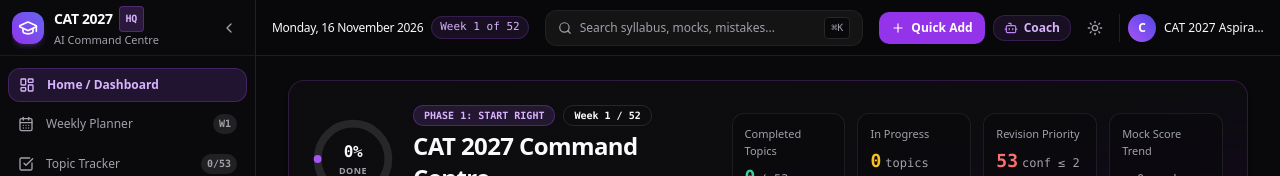
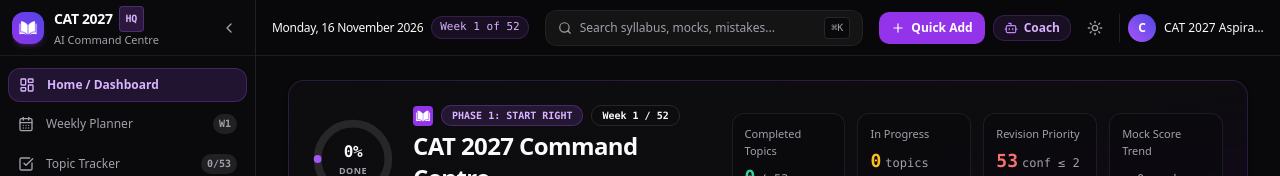
Before and after one commit to sangameshvu/Preparation-tracker, a React (Vite) app: page / in a window 1280 px wide. Shown: the top 176 px of the page. Built offline with nearby package versions, Linux system fonts and the light colour scheme; no server answers.

Commit message:
feat: embed official book logo in sidebar, homepage header, and favicon

```diff
--- a/index.html
+++ b/index.html
@@ -2,7 +2,7 @@
 <html lang="en" class="dark">
   <head>
     <meta charset="UTF-8" />
-    <link rel="icon" type="image/svg+xml" href="/vite.svg" />
+    <link rel="icon" type="image/png" href="/favicon.png" />
     <meta name="viewport" content="width=device-width, initial-scale=1.0" />
     <title>CAT 2027 HQ – AI-Powered CAT Preparation & Progress Management Platform</title>
     <meta name="description" content="Premium, AI-powered preparation command centre, roadmap, and analytics platform for CAT 2027." />
--- a/src/components/layout/Sidebar.tsx
+++ b/src/components/layout/Sidebar.tsx
@@ -54,8 +54,8 @@ export const Sidebar: React.FC<SidebarProps> = ({ collapsed, onToggleCollapse })
       {/* Brand Header */}
       <div className="flex h-14 items-center justify-between px-3 border-b border-border/60">
         <div className={cn('flex items-center gap-2.5 overflow-hidden', collapsed && 'justify-center w-full')}>
-          <div className="flex h-8 w-8 items-center justify-center rounded-lg bg-gradient-to-tr from-purple-600 to-indigo-500 text-white shadow-md shadow-purple-500/20 shrink-0">
-            <GraduationCap className="h-5 w-5" />
+          <div className="flex h-8 w-8 items-center justify-center rounded-lg bg-gradient-to-tr from-purple-600 to-indigo-600 p-1.5 shadow-md shadow-purple-500/20 shrink-0">
+            <img src="/logo.png" alt="CAT 2027 HQ Logo" className="h-full w-full object-contain brightness-0 invert" />
           </div>
           {!collapsed && (
             <div className="flex flex-col truncate">
--- a/src/components/layout/TopNav.tsx
+++ b/src/components/layout/TopNav.tsx
@@ -38,6 +38,9 @@ export const TopNav: React.FC<TopNavProps> = () => {
         {/* Left: Date & Status */}
         <div className="flex items-center gap-3">
           <div className="flex items-center gap-2">
+            <div className="flex h-7 w-7 sm:hidden items-center justify-center rounded-lg bg-gradient-to-tr from-purple-600 to-indigo-600 p-1 shadow-xs">
+              <img src="/logo.png" alt="CAT 2027 HQ Logo" className="h-full w-full object-contain brightness-0 invert" />
+            </div>
             <span className="text-xs font-medium text-foreground tracking-tight hidden sm:inline-block">
               {formattedDate}
             </span>
--- a/src/pages/HomePage.tsx
+++ b/src/pages/HomePage.tsx
@@ -182,6 +182,9 @@ export const HomePage: React.FC = () => {
 
             <div>
               <div className="flex items-center gap-2 mb-1">
+                <div className="flex h-5 w-5 items-center justify-center rounded bg-purple-600 p-0.5 shadow-xs">
+                  <img src="/logo.png" alt="CAT 2027 HQ Logo" className="h-full w-full object-contain brightness-0 invert" />
+                </div>
                 <Badge variant="purple" className="font-mono text-[10px] uppercase font-bold">
                   Phase {stats.currentPhase.phaseNumber}: {stats.currentPhase.name}
                 </Badge>
@@ -189,11 +192,11 @@ export const HomePage: React.FC = () => {
                   Week {stats.currentWeek} / 52
                 </Badge>
               </div>
-              <h1 className="text-xl md:text-2xl font-bold tracking-tight text-foreground">
+              <h1 className="text-xl md:text-2xl font-bold tracking-tight text-foreground flex items-center gap-2">
                 CAT 2027 Command Centre
               </h1>
               <p className="text-xs text-muted-foreground mt-0.5">
-                Target Date: 28 Nov 2027 • <strong className="text-purple-400 font-mono">{stats.daysRemaining} days</strong> remaining
+                Target Date: 28 Nov 2027 • <strong className="text-purple-700 dark:text-purple-400 font-mono">{stats.daysRemaining} days</strong> remaining
               </p>
             </div>
           </div>
```
Also changed, not shown: public/favicon.png (added), public/logo.png (added).
